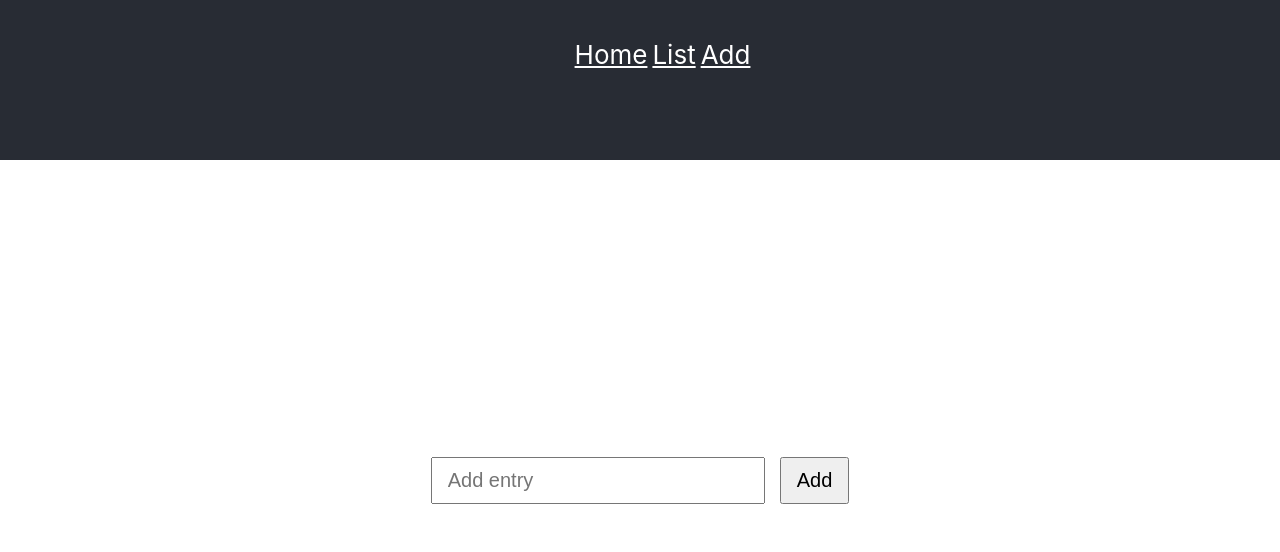
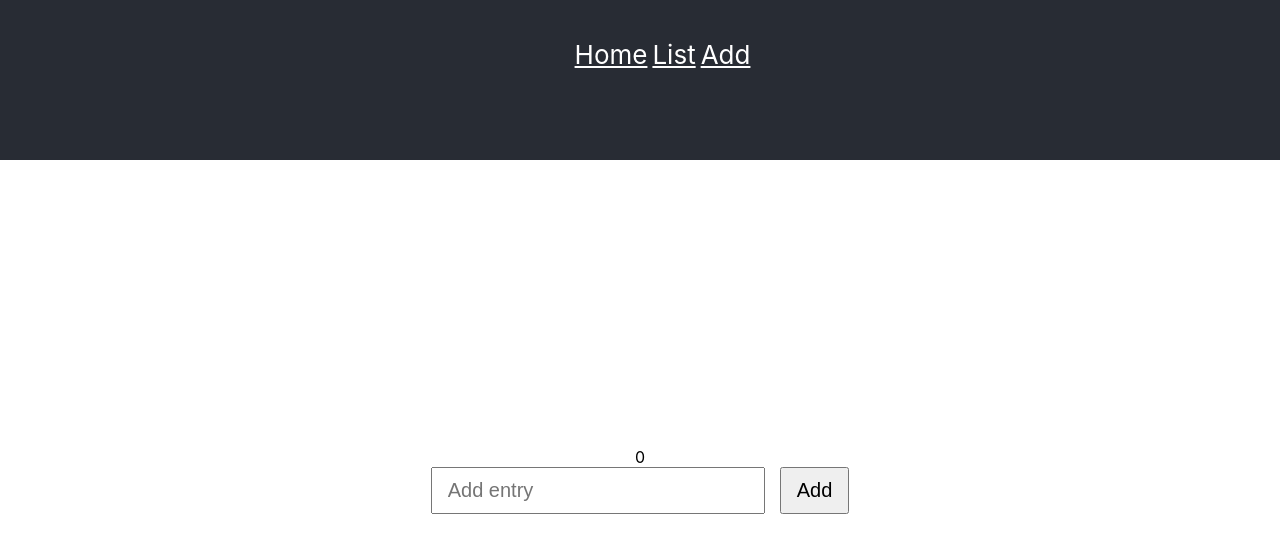
Before and after one commit to sachie026/react-redux-todo-sample-app, a React (Create React App) app: page /add in a window 1280 px wide. Shown: the top 552 px of the page. Built offline with nearby package versions, Linux system fonts and the light colour scheme.

Commit message:
added inline style and mapped state to props

```diff
--- a/src/components/add.jsx
+++ b/src/components/add.jsx
@@ -5,23 +5,41 @@ import { connect} from "react-redux"
 class Add extends Component {
 
     handleAdd = () => {
-        this.props.inc("two");
+        this.props.inc(this.refs.entry.value);
     }
 
     render() {
-        console.log("render fro add")
+        const style = {
+            display : "flex",
+            flexDirection: "column",
+            alignItems: "center"
+        }
         return (
             <div className= "container">
-                <input type = "text" className = "entry-box" placeholder = "Add entry"/>
-                <button className = "entry-button" onClick ={this.handleAdd}>Add</button>
+
+                <div style = {style}>
+                    <div>
+                    {
+                        this.props.count
+                    }
+                    </div>
+                    <div>
+                    <input type = "text" ref = "entry" className = "entry-box" placeholder = "Add entry"/>
+                    <button className = "entry-button" onClick ={this.handleAdd}>Add</button>
+
+                    </div>
+
+                </div>
             </div>
         )
     }
 }
 
 const mapStateToProps = (state) => {
+    console.log("add state: ", state);
     return {
-
+       // countL state
+       count: state.length
     }
 }
 
```
